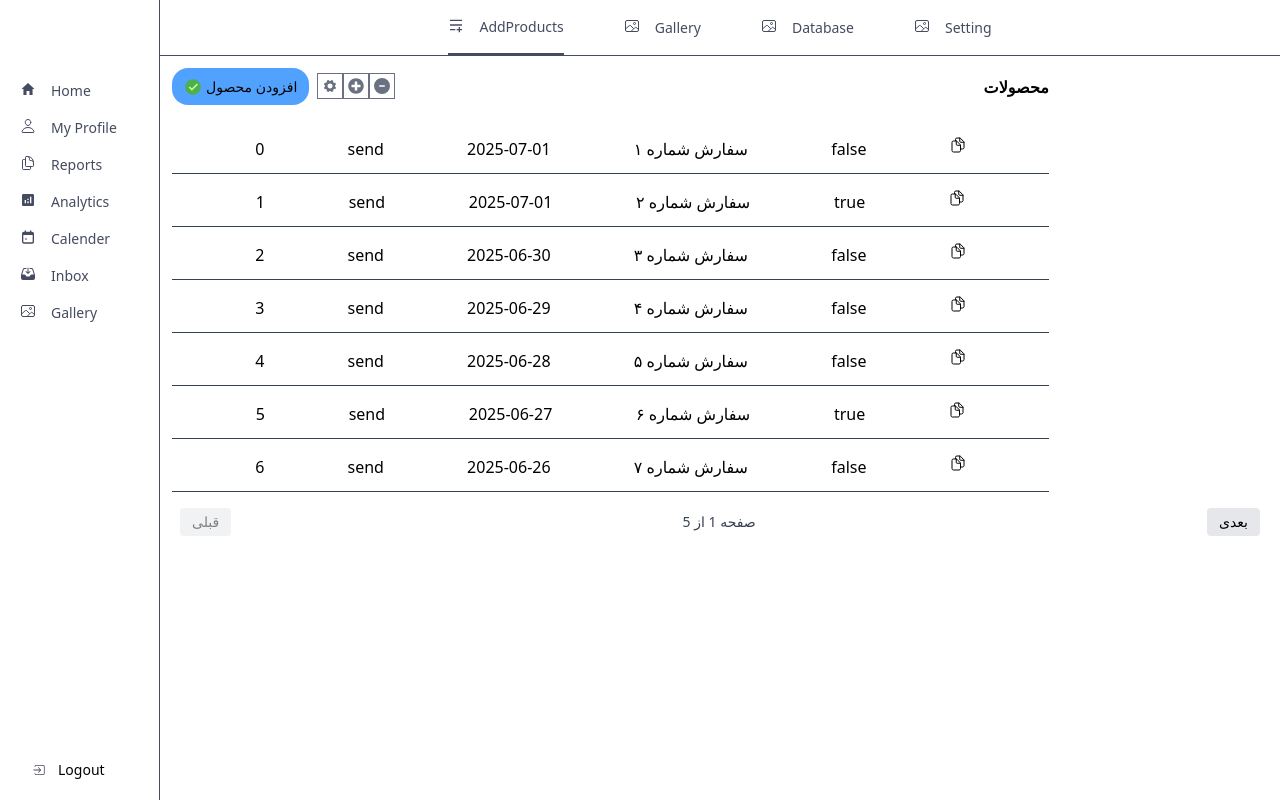
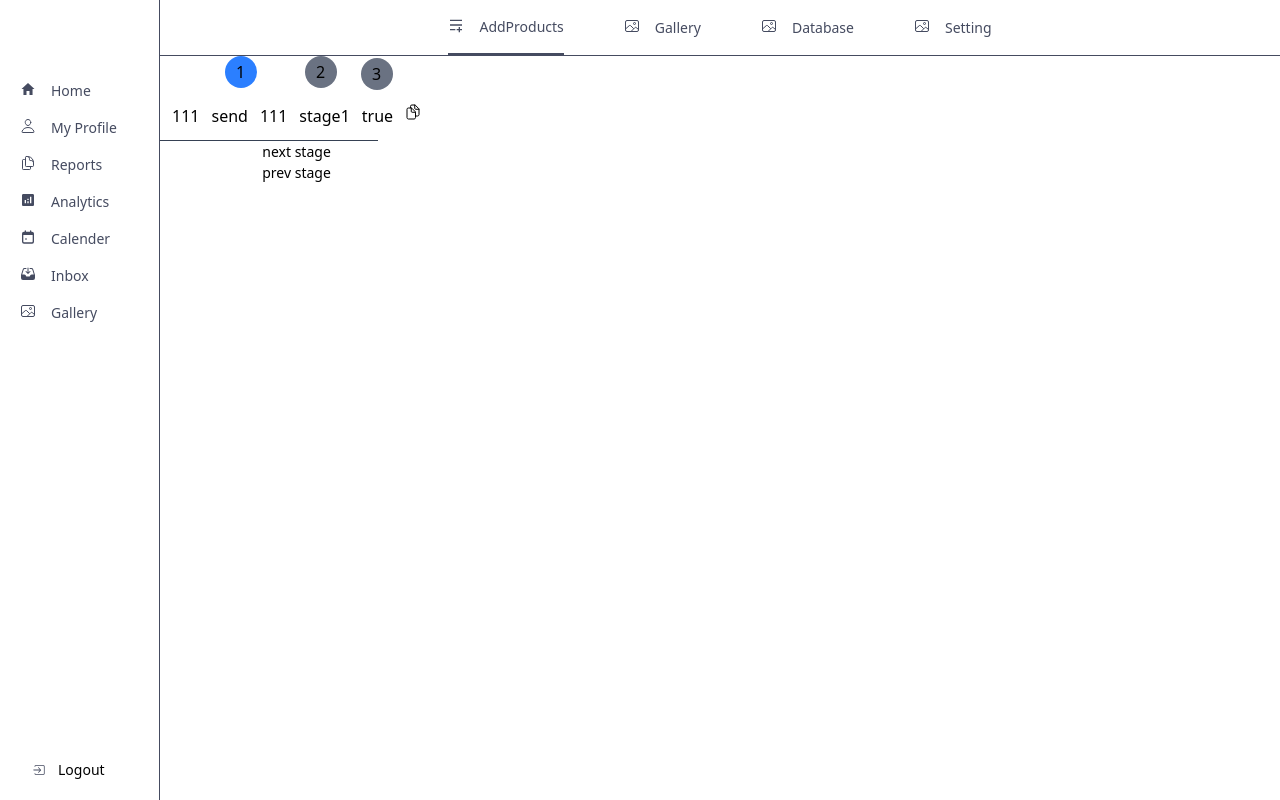
Before and after one commit to m-ghiasi/dashboard-kit, a React (Vite) app: page /Analytics in a window 1280 px wide. Built offline with nearby package versions, Linux system fonts and the light colour scheme.

Commit message:
Breadcromb

```diff
--- a/src/App.tsx
+++ b/src/App.tsx
@@ -3,6 +3,7 @@ import "./App.css";
 import MainLayout from "./components/layouts/MainLayout";
 import AddProducts from "./pages/AddProducts";
 import Home from "./pages/Home";
+import Analytics from "./pages/Analytics";
 
 function App() {
   return (
@@ -11,6 +12,7 @@ function App() {
         <Route path="/" element={<MainLayout />}>
           <Route path="/AddProducts" element={<AddProducts />}></Route>
           <Route path="/Home" element={<Home />}></Route>
+          <Route path="/Analytics" element={<Analytics />}></Route>
           <Route path="*" element={<AddProducts />}></Route>
         </Route>
       </Routes>
--- a/src/components/layouts/Breadcromb/index.tsx
+++ b/src/components/layouts/Breadcromb/index.tsx
@@ -0,0 +1,47 @@
+import { useState } from "react"
+import Card from "../../basic/Card";
+import { FaHome } from "react-icons/fa";
+import Button from "../../basic/Button";
+
+export default function Breadcromb(){
+
+     const [currentStep, setCurrentStep ]= useState(1);
+     const steps =[ 1,2,3];
+
+
+     const nextStep = ()=>{
+        if(currentStep < steps.length) {
+            setCurrentStep(currentStep +1)
+        }
+     }
+     const prevStep = ()=>{
+        if(currentStep < steps.length) {
+            setCurrentStep(currentStep -1)
+        }
+     }
+    return(
+        <div className="flex flex-col items-center justify-center">
+            <div className="flex items-center justify-center">
+                {steps.map((step, index)=>(
+                    <div className="flex flex-col items-center justify-center" key={step}>
+                        <div className={`flex items-center justify-center w-8 h-8 rounded-full ${currentStep>= step ? "bg-blue-500":"bg-gray-500" }`}>
+                            {step}
+                        </div>
+                        {index < steps.length -1 && ( <div className={`h-1 w-20 ${currentStep > step ? "bg-blue-500": " gh-gray-500"}`}></div> ) }
+                    </div>
+                ))}
+            </div>
+
+            <div>
+                {currentStep === 1 && <Card icon={<FaHome/>} date="111" number={111} status={true}  title="stage1 " />}
+                {currentStep === 2 && <Card icon={<FaHome/>} date="222" number={222} status={true}  title="stage2 " />}
+                {currentStep === 3 && <Card icon={<FaHome/>} date="333" number={333} status={true}  title="stage3 " />}
+
+            </div>
+            <Button onclick={nextStep}>next stage</Button>
+            <Button onclick={prevStep}>prev stage</Button>
+
+        </div>
+
+    )
+}
--- a/src/pages/Analytics/index.tsx
+++ b/src/pages/Analytics/index.tsx
@@ -1,7 +1,9 @@
+import Breadcromb from "../../components/layouts/Breadcromb";
+
 export default function Analytics(){
     return(
         <div className="flex items-center ">
-            products........
+          <Breadcromb></Breadcromb>
         </div>
     )
 }
```
